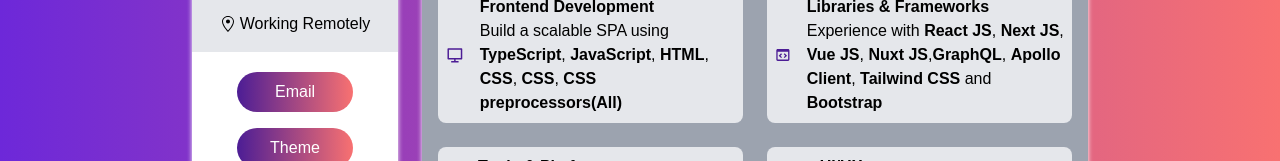
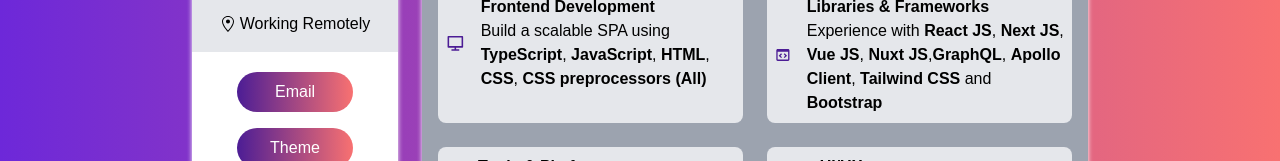
Before and after one commit to marcelleemendess/portfolio-v2, a Next.js app: page / in a window 1280 px wide. Shown: the part 485-646 px from the top of the page. Built offline with nearby package versions, Linux system fonts and the light colour scheme.

Commit message:
fix typo error, skills

```diff
--- a/data.ts
+++ b/data.ts
@@ -10,7 +10,7 @@ export const skills: ISkills[] = [
     Icon: RiComputerLine,
     title: "Frontend Development",
     about:
-      "Build a scalable SPA using <b>TypeScript</b>, <b>JavaScript</b>, <b>HTML</b>, <b>CSS</b>, <b>CSS</b>, <b>CSS preprocessors(All)</b> ",
+      "Build a scalable SPA using <b>TypeScript</b>, <b>JavaScript</b>, <b>HTML</b>, <b>CSS</b>, <b>CSS preprocessors (All)</b> ",
   },
   {
     Icon: BiCodeBlock,
```
